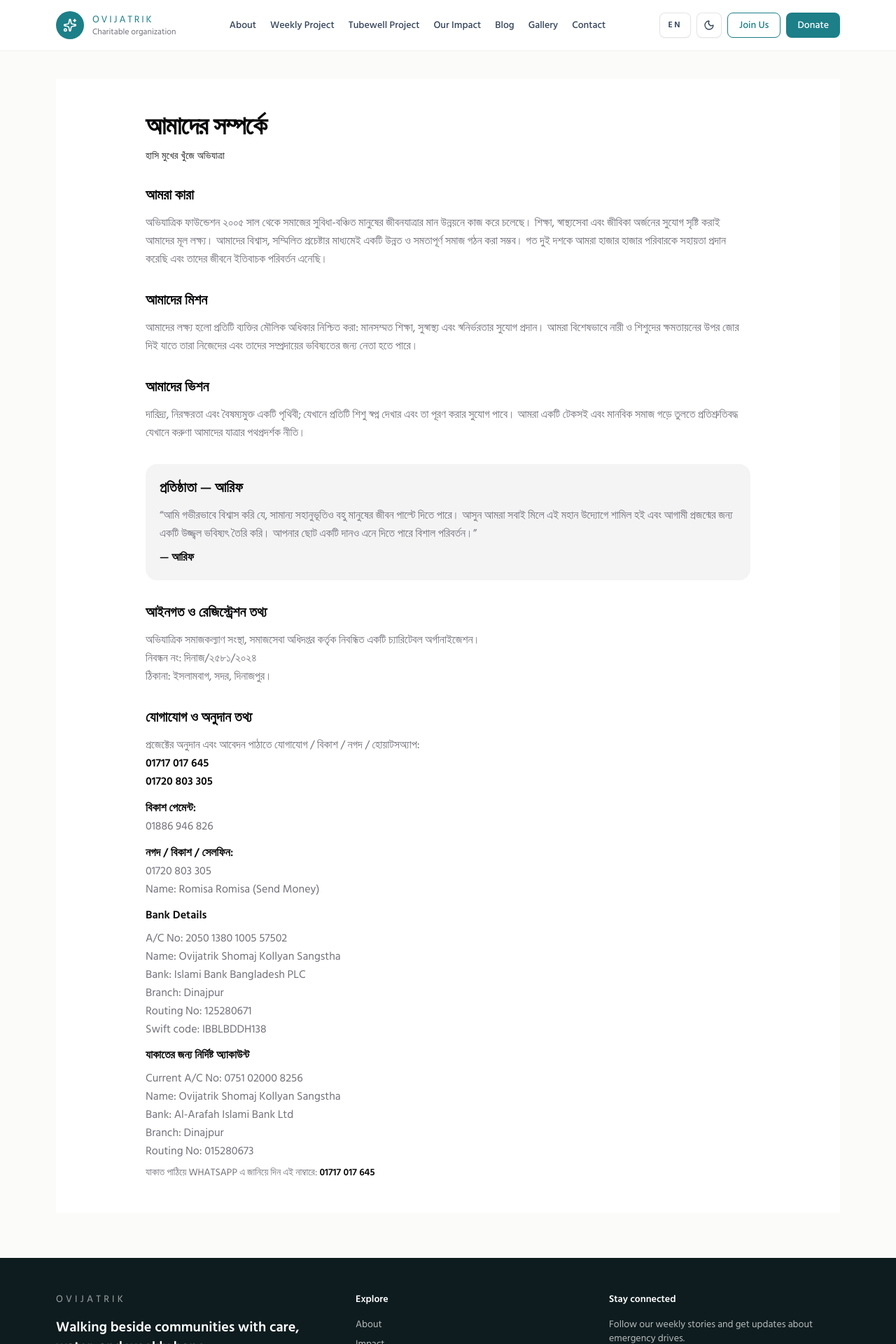
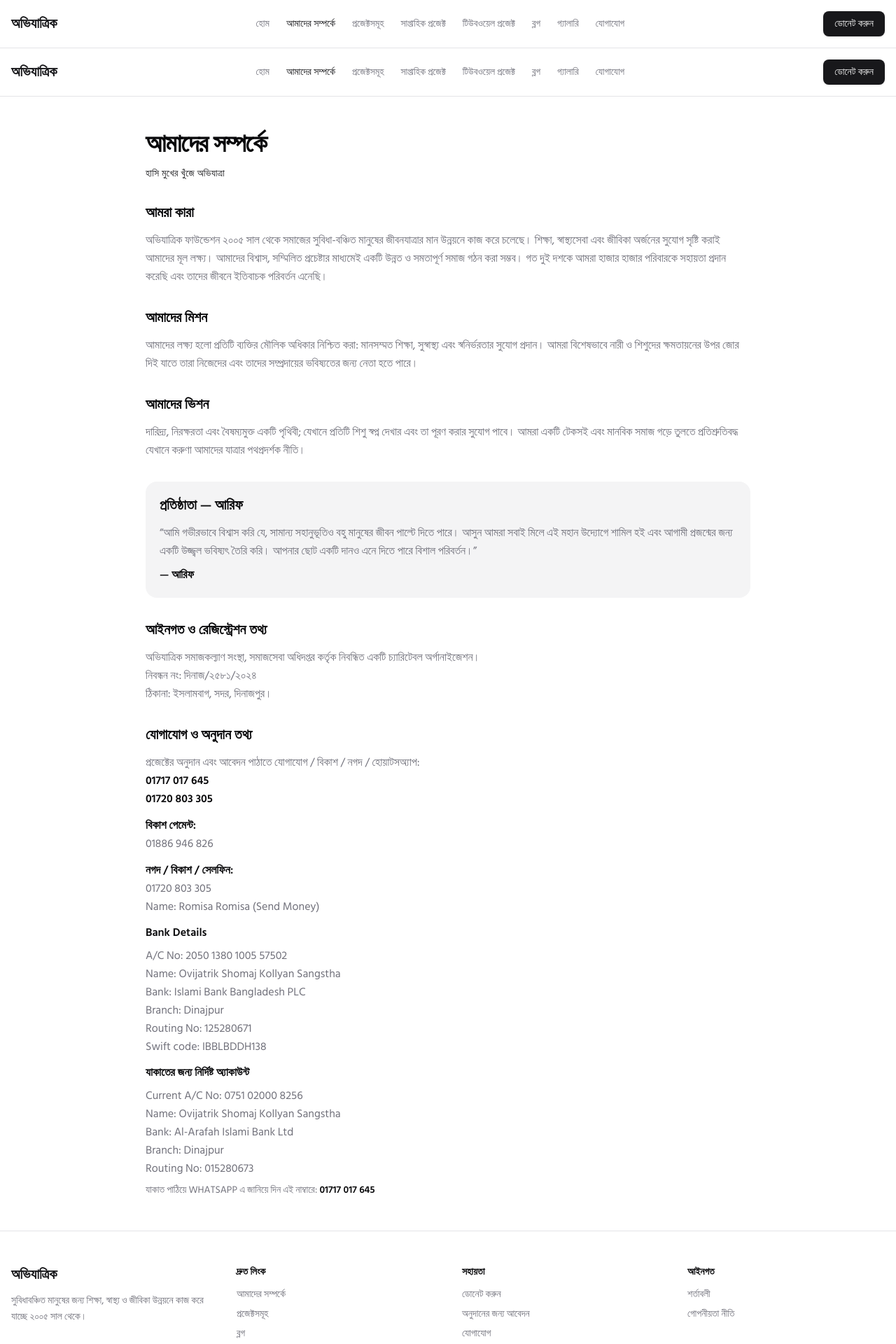
Before and after one commit to miftahulislam2023/ovijatrik, a Next.js app: page /about in a window 1280 px wide. Shown: the top 1920 px of the page at 70% size. Built offline with nearby package versions, Linux system fonts and the light colour scheme.

Commit message:
Add: Header and Footer

```diff
--- a/src/app/(user)/layout.tsx
+++ b/src/app/(user)/layout.tsx
@@ -1,18 +1,16 @@
-import { SiteFooter } from "@/components/site/site-footer"
-import { SiteHeader } from "@/components/site/site-header"
+import Header from "@/components/layout/Header";
+import Footer from "@/components/layout/Footer";
 
-export default async function PublicLayout({
-    children,
+export default function PublicLayout({
+  children,
 }: {
-    children: React.ReactNode
+  children: React.ReactNode;
 }) {
-    return (
-        <div className="min-h-screen bg-[#fbfbf9] text-slate-900 dark:bg-[#0f1416] dark:text-slate-100">
-            <SiteHeader />
-            <main className="mx-auto w-full max-w-6xl px-4 pb-16 pt-10">
-                {children}
-            </main>
-            <SiteFooter />
-        </div>
-    )
+  return (
+    <div className="flex min-h-screen flex-col bg-background text-foreground">
+      <Header />
+      <main className="flex-1">{children}</main>
+      <Footer />
+    </div>
+  );
 }
--- a/src/app/globals.css
+++ b/src/app/globals.css
@@ -1,15 +1,26 @@
+/* ---------------------------------------------------
+   IMPORTS
+--------------------------------------------------- */
 @import "tailwindcss";
 @import "tw-animate-css";
 @import "shadcn/tailwind.css";
 
+/* ---------------------------------------------------
+   DARK VARIANT
+--------------------------------------------------- */
 @custom-variant dark (&:is(.dark *));
 
+/* ---------------------------------------------------
+   THEME INLINE (Your Design Tokens)
+--------------------------------------------------- */
 @theme inline {
   --color-background: var(--background);
   --color-foreground: var(--foreground);
+
   --font-sans: 'Hind Siliguri', 'Manrope', sans-serif;
   --font-mono: 'Hind Siliguri', 'Geist Mono', monospace;
   --font-display: 'Hind Siliguri', 'Manrope', sans-serif;
+
   --color-sidebar-ring: var(--sidebar-ring);
   --color-sidebar-border: var(--sidebar-border);
   --color-sidebar-accent-foreground: var(--sidebar-accent-foreground);
@@ -18,11 +29,13 @@
   --color-sidebar-primary: var(--sidebar-primary);
   --color-sidebar-foreground: var(--sidebar-foreground);
   --color-sidebar: var(--sidebar);
+
   --color-chart-5: var(--chart-5);
   --color-chart-4: var(--chart-4);
   --color-chart-3: var(--chart-3);
   --color-chart-2: var(--chart-2);
   --color-chart-1: var(--chart-1);
+
   --color-ring: var(--ring);
   --color-input: var(--input);
   --color-border: var(--border);
@@ -39,7 +52,8 @@
   --color-popover: var(--popover);
   --color-card-foreground: var(--card-foreground);
   --color-card: var(--card);
-  /* LuxeStore Design System - Rounded Corners */
+
+  /* Radius System */
   --radius-sm: 0.375rem;
   --radius-md: 0.5rem;
   --radius-lg: 0.75rem;
@@ -47,7 +61,8 @@
   --radius-2xl: 1.5rem;
   --radius-3xl: 2rem;
   --radius-4xl: 9999px;
-  /* Custom Colors */
+
+  /* Custom Brand Colors */
   --color-primary-brand: #249da8;
   --color-primary-dark: #1d7f88;
   --color-secondary-coral: #E67954;
@@ -57,29 +72,42 @@
   --color-text-muted: #707070;
 }
 
+/* ---------------------------------------------------
+   LIGHT THEME TOKENS
+--------------------------------------------------- */
 :root {
   --radius: 0.625rem;
+
   --card: oklch(1 0 0);
   --card-foreground: oklch(0.141 0.005 285.823);
+
   --popover: oklch(1 0 0);
   --popover-foreground: oklch(0.141 0.005 285.823);
+
   --primary: oklch(0.21 0.006 285.885);
   --primary-foreground: oklch(0.985 0 0);
+
   --secondary: oklch(0.967 0.001 286.375);
   --secondary-foreground: oklch(0.21 0.006 285.885);
+
   --muted: oklch(0.967 0.001 286.375);
   --muted-foreground: oklch(0.552 0.016 285.938);
+
   --accent: oklch(0.967 0.001 286.375);
   --accent-foreground: oklch(0.21 0.006 285.885);
+
   --destructive: oklch(0.577 0.245 27.325);
+
   --border: oklch(0.92 0.004 286.32);
   --input: oklch(0.92 0.004 286.32);
   --ring: oklch(0.705 0.015 286.067);
+
   --chart-1: oklch(0.646 0.222 41.116);
   --chart-2: oklch(0.6 0.118 184.704);
   --chart-3: oklch(0.398 0.07 227.392);
   --chart-4: oklch(0.828 0.189 84.429);
   --chart-5: oklch(0.769 0.188 70.08);
+
   --sidebar: oklch(0.985 0 0);
   --sidebar-foreground: oklch(0.141 0.005 285.823);
   --sidebar-primary: oklch(0.21 0.006 285.885);
@@ -88,34 +116,48 @@
   --sidebar-accent-foreground: oklch(0.21 0.006 285.885);
   --sidebar-border: oklch(0.92 0.004 286.32);
   --sidebar-ring: oklch(0.705 0.015 286.067);
+
   --background: oklch(1 0 0);
   --foreground: oklch(0.141 0.005 285.823);
 }
 
+/* ---------------------------------------------------
+   DARK THEME TOKENS
+--------------------------------------------------- */
 .dark {
   --background: oklch(0.141 0.005 285.823);
   --foreground: oklch(0.985 0 0);
+
   --card: oklch(0.21 0.006 285.885);
   --card-foreground: oklch(0.985 0 0);
+
   --popover: oklch(0.21 0.006 285.885);
   --popover-foreground: oklch(0.985 0 0);
+
   --primary: oklch(0.92 0.004 286.32);
   --primary-foreground: oklch(0.21 0.006 285.885);
+
   --secondary: oklch(0.274 0.006 286.033);
   --secondary-foreground: oklch(0.985 0 0);
+
   --muted: oklch(0.274 0.006 286.033);
   --muted-foreground: oklch(0.705 0.015 286.067);
+
   --accent: oklch(0.274 0.006 286.033);
   --accent-foreground: oklch(0.985 0 0);
+
   --destructive: oklch(0.704 0.191 22.216);
+
   --border: oklch(1 0 0 / 10%);
   --input: oklch(1 0 0 / 15%);
   --ring: oklch(0.552 0.016 285.938);
+
   --chart-1: oklch(0.488 0.243 264.376);
   --chart-2: oklch(0.696 0.17 162.48);
   --chart-3: oklch(0.769 0.188 70.08);
   --chart-4: oklch(0.627 0.265 303.9);
   --chart-5: oklch(0.645 0.246 16.439);
+
   --sidebar: oklch(0.21 0.006 285.885);
   --sidebar-foreground: oklch(0.985 0 0);
   --sidebar-primary: oklch(0.488 0.243 264.376);
@@ -126,6 +168,9 @@
   --sidebar-ring: oklch(0.552 0.016 285.938);
 }
 
+/* ---------------------------------------------------
+   BASE LAYER
+--------------------------------------------------- */
 @layer base {
   * {
     @apply border-border outline-ring/50;
@@ -134,10 +179,9 @@
   body {
     @apply bg-background text-foreground antialiased;
     font-family: 'Hind Siliguri', 'Manrope', sans-serif;
-    @apply bg-background text-foreground;
   }
 
-  /* Ensure Bangla numerals are displayed properly */
+  /* Bangla numerals fix */
   input[type="number"],
   input[type="text"],
   textarea,
@@ -147,13 +191,14 @@
   }
 }
 
+/* ---------------------------------------------------
+   UTILITIES
+--------------------------------------------------- */
 @layer utilities {
-
   /* Scrollbar Hide */
   .scrollbar-hide::-webkit-scrollbar {
     display: none;
   }
-
   .scrollbar-hide {
     -ms-overflow-style: none;
     scrollbar-width: none;
@@ -163,62 +208,40 @@
   .custom-scrollbar::-webkit-scrollbar {
     width: 6px;
   }
-
   .custom-scrollbar::-webkit-scrollbar-track {
     background: transparent;
   }
-
   .custom-scrollbar::-webkit-scrollbar-thumb {
     background-color: #e5e7eb;
     border-radius: 20px;
   }
-
   .dark .custom-scrollbar::-webkit-scrollbar-thumb {
     background-color: #475569;
   }
 
-  /* Box Shadows */
+  /* Shadows */
   .shadow-soft {
     box-shadow: 0 4px 20px -2px rgba(0, 0, 0, 0.05);
   }
-
   .shadow-hover {
-    box-shadow: 0 10px 25px -5px rgba(0, 0, 0, 0.1), 0 8px 10px -6px rgba(0, 0, 0, 0.01);
+    box-shadow: 0 10px 25px -5px rgba(0, 0, 0, 0.1),
+      0 8px 10px -6px rgba(0, 0, 0, 0.01);
   }
-
   .shadow-glow {
     box-shadow: 0 0 15px rgba(36, 157, 168, 0.3);
   }
 
+  /* Animations */
   @keyframes shimmer {
-    0% {
-      transform: translateX(-100%);
-    }
-
-    100% {
-      transform: translateX(200%);
-    }
+    0% { transform: translateX(-100%); }
+    100% { transform: translateX(200%); }
   }
-
   @keyframes float {
-
-    0%,
-    100% {
-      transform: translateY(0);
-    }
-
-    50% {
-      transform: translateY(-20px);
-    }
+    0%, 100% { transform: translateY(0); }
+    50% { transform: translateY(-20px); }
   }
-
-  .animate-shimmer {
-    animation: shimmer 2s infinite;
-  }
-
-  .animate-float {
-    animation: float 3s ease-in-out infinite;
-  }
+  .animate-shimmer { animation: shimmer 2s infinite; }
+  .animate-float { animation: float 3s ease-in-out infinite; }
 
   /* Material Icons Filled */
   .material-symbols-outlined.filled {
--- a/src/app/layout.tsx
+++ b/src/app/layout.tsx
@@ -1,41 +1,43 @@
-import type { Metadata } from "next"
-import { Geist_Mono, Hind_Siliguri } from "next/font/google"
-import { AppProviders } from "@/components/providers/app-providers"
-import "./globals.css"
+import "./globals.css";
+import type { Metadata } from "next";
+import Header from "@/components/layout/Header";
+import Footer from "@/components/layout/Footer";
+import { Hind_Siliguri, Manrope } from "next/font/google";
 
-const hindSiliguri = Hind_Siliguri({
-  variable: "--font-hind-siliguri",
-  subsets: ["latin", "bengali"],
+const hind = Hind_Siliguri({
+  subsets: ["latin"],
   weight: ["300", "400", "500", "600", "700"],
-})
+  variable: "--font-hind",
+});
 
-const geistMono = Geist_Mono({
-  variable: "--font-geist-mono",
+const manrope = Manrope({
   subsets: ["latin"],
-})
+  weight: ["300", "400", "500", "600", "700", "800"],
+  variable: "--font-manrope",
+});
 
 export const metadata: Metadata = {
-  title: {
-    default: "Ovijatrik",
-    template: "%s | Ovijatrik",
-  },
-  description: "Ovijatrik is a charitable organization supporting weekly projects, clean water, and community impact.",
-  manifest: "/manifest.json",
-}
+  title: "অভিযাত্রিক ফাউন্ডেশন",
+  description:
+    "সুবিধাবঞ্চিত মানুষের জন্য শিক্ষা, স্বাস্থ্য ও জীবিকা উন্নয়নে কাজ করে যাচ্ছে অভিযাত্রিক ফাউন্ডেশন।",
+};
 
-export default async function RootLayout({
+export default function RootLayout({
   children,
 }: {
-  children: React.ReactNode
+  children: React.ReactNode;
 }) {
   return (
-    <html lang="en" suppressHydrationWarning>
-      <head>
-        <meta name="apple-mobile-web-app-title" content="Ovijatrik" />
-      </head>
-      <body className={`${hindSiliguri.variable} ${geistMono.variable} antialiased`}>
-        <AppProviders>{children}</AppProviders>
+    <html lang="bn" suppressHydrationWarning>
+      <body
+        className={`${hind.variable} ${manrope.variable} bg-background text-foreground min-h-screen flex flex-col`}
+      >
+        <Header />
+
+        <main className="flex-1">{children}</main>
+
+        <Footer />
       </body>
     </html>
-  )
+  );
 }
--- /dev/null
+++ b/src/components/layout/Footer.tsx
@@ -0,0 +1,54 @@
+import Link from "next/link";
+
+export default function Footer() {
+  return (
+    <footer className="border-t border-border bg-background">
+      <div className="mx-auto max-w-7xl px-4 py-12">
+        <div className="grid gap-10 md:grid-cols-4">
+          {/* Brand */}
+          <div>
+            <h2 className="text-xl font-bold text-primary">অভিযাত্রিক</h2>
+            <p className="mt-3 text-sm text-muted-foreground leading-relaxed">
+              সুবিধাবঞ্চিত মানুষের জন্য শিক্ষা, স্বাস্থ্য ও জীবিকা উন্নয়নে কাজ করে যাচ্ছে ২০০৫ সাল থেকে।
+            </p>
+          </div>
+
+          {/* Quick Links */}
+          <div>
+            <h3 className="text-sm font-semibold text-foreground">দ্রুত লিংক</h3>
+            <ul className="mt-3 space-y-2 text-sm text-muted-foreground">
+              <li><Link href="/about" className="hover:text-primary">আমাদের সম্পর্কে</Link></li>
+              <li><Link href="/projects" className="hover:text-primary">প্রজেক্টসমূহ</Link></li>
+              <li><Link href="/blog" className="hover:text-primary">ব্লগ</Link></li>
+              <li><Link href="/gallery" className="hover:text-primary">গ্যালারি</Link></li>
+            </ul>
+          </div>
+
+          {/* Support */}
+          <div>
+            <h3 className="text-sm font-semibold text-foreground">সহায়তা</h3>
+            <ul className="mt-3 space-y-2 text-sm text-muted-foreground">
+              <li><Link href="/donation" className="hover:text-primary">ডোনেট করুন</Link></li>
+              <li><Link href="/apply-for-donation" className="hover:text-primary">অনুদানের জন্য আবেদন</Link></li>
+              <li><Link href="/contact" className="hover:text-primary">যোগাযোগ</Link></li>
+            </ul>
+          </div>
+
+          {/* Legal */}
+          <div>
+            <h3 className="text-sm font-semibold text-foreground">আইনগত</h3>
+            <ul className="mt-3 space-y-2 text-sm text-muted-foreground">
+              <li><Link href="/terms" className="hover:text-primary">শর্তাবলী</Link></li>
+              <li><Link href="/privacy-policy" className="hover:text-primary">গোপনীয়তা নীতি</Link></li>
+            </ul>
+          </div>
+        </div>
+
+        {/* Bottom */}
+        <div className="mt-10 border-t border-border pt-6 text-center text-sm text-muted-foreground">
+          © {new Date().getFullYear()} অভিযাত্রিক ফাউন্ডেশন — সর্বস্বত্ব সংরক্ষিত।
+        </div>
+      </div>
+    </footer>
+  );
+}
--- /dev/null
+++ b/src/components/layout/Header.tsx
@@ -0,0 +1,91 @@
+"use client";
+
+import Link from "next/link";
+import { usePathname } from "next/navigation";
+import { useState } from "react";
+
+export default function Header() {
+  const pathname = usePathname();
+  const [open, setOpen] = useState(false);
+
+  const navItems = [
+    { href: "/", label: "হোম" },
+    { href: "/about", label: "আমাদের সম্পর্কে" },
+    { href: "/projects", label: "প্রজেক্টসমূহ" },
+    { href: "/weekly-projects", label: "সাপ্তাহিক প্রজেক্ট" },
+    { href: "/tubewell-projects", label: "টিউবওয়েল প্রজেক্ট" },
+    { href: "/blog", label: "ব্লগ" },
+    { href: "/gallery", label: "গ্যালারি" },
+    { href: "/contact", label: "যোগাযোগ" },
+  ];
+
+  return (
+    <header className="sticky top-0 z-50 w-full border-b border-border bg-background/80 backdrop-blur-md">
+      <div className="mx-auto flex max-w-7xl items-center justify-between px-4 py-4">
+        {/* Logo */}
+        <Link href="/" className="text-xl font-bold text-primary">
+          অভিযাত্রিক
+        </Link>
+
+        {/* Desktop Nav */}
+        <nav className="hidden gap-6 md:flex">
+          {navItems.map((item) => (
+            <Link
+              key={item.href}
+              href={item.href}
+              className={`text-sm font-medium transition-colors hover:text-primary ${
+                pathname === item.href ? "text-primary" : "text-muted-foreground"
+              }`}
+            >
+              {item.label}
+            </Link>
+          ))}
+        </nav>
+
+        {/* CTA */}
+        <Link
+          href="/donation"
+          className="hidden rounded-md bg-primary px-4 py-2 text-sm font-medium text-primary-foreground shadow hover:bg-primary/90 md:block"
+        >
+          ডোনেট করুন
+        </Link>
+
+        {/* Mobile Menu Button */}
+        <button
+          onClick={() => setOpen(!open)}
+          className="block rounded-md border border-border p-2 md:hidden"
+        >
+          <span className="material-symbols-outlined">menu</span>
+        </button>
+      </div>
+
+      {/* Mobile Menu */}
+      {open && (
+        <div className="border-t border-border bg-background md:hidden">
+          <nav className="flex flex-col px-4 py-4">
+            {navItems.map((item) => (
+              <Link
+                key={item.href}
+                href={item.href}
+                onClick={() => setOpen(false)}
+                className={`rounded-md px-3 py-2 text-sm font-medium hover:bg-muted ${
+                  pathname === item.href ? "text-primary" : "text-muted-foreground"
+                }`}
+              >
+                {item.label}
+              </Link>
+            ))}
+
+            <Link
+              href="/donation"
+              onClick={() => setOpen(false)}
+              className="mt-3 rounded-md bg-primary px-4 py-2 text-center text-sm font-medium text-primary-foreground shadow hover:bg-primary/90"
+            >
+              ডোনেট করুন
+            </Link>
+          </nav>
+        </div>
+      )}
+    </header>
+  );
+}
```
